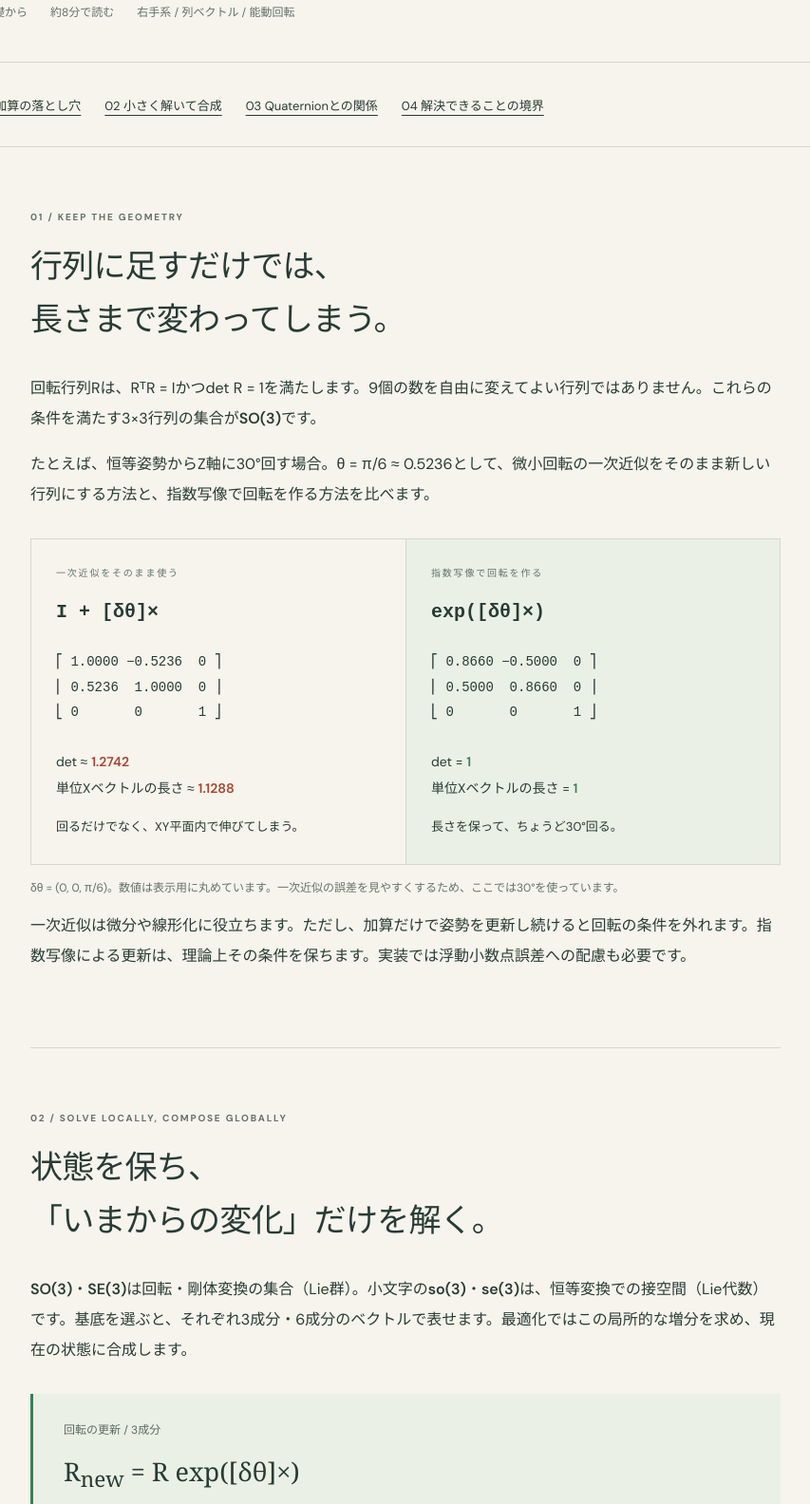
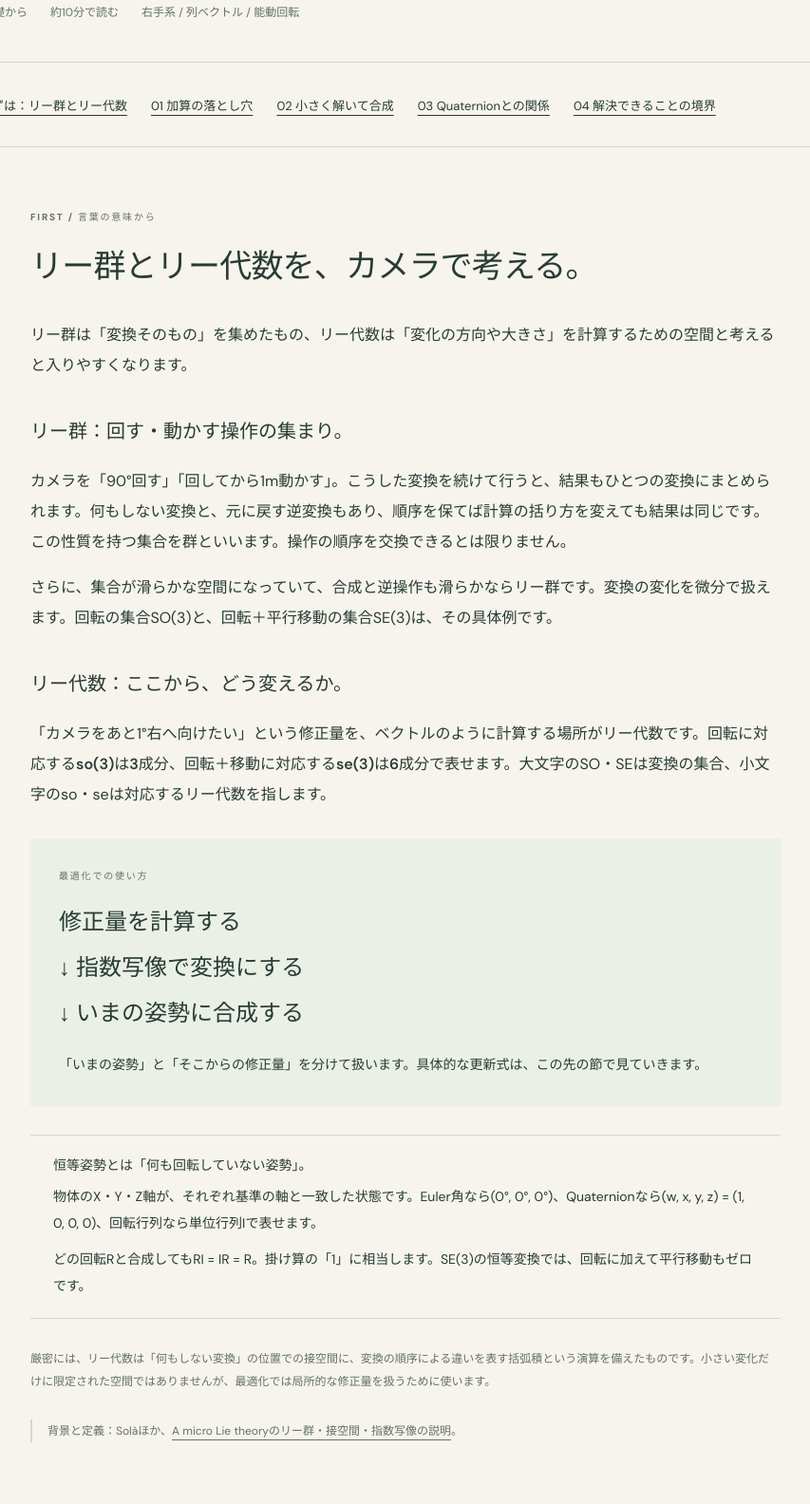
Before and after one commit to yoshimasa1700/rotation-lab, a website built with Vite: page optimization.html in a window 1280 px wide. Shown: the part 562-2146 px from the top of the page at 95% size, without its empty margins (213-1066 px from the left). Built offline with nearby package versions, Linux system fonts and the light colour scheme.

Commit message:
Explain Lie groups, Lie algebras and identity poses for beginners

```diff
--- a/optimization.html
+++ b/optimization.html
@@ -29,18 +29,77 @@
           回転や位置姿勢を推定するときは、<strong>正しい幾何を保ちながら、必要な自由度だけを動かす</strong>と扱いやすくなります。そのための道具が、SO(3)・SE(3)上の状態と、Lie代数による局所更新です。
         </p>
         <div class="guide-meta">
-          <span>ベクトル・行列の基礎から</span><span>約8分で読む</span
+          <span>ベクトル・行列の基礎から</span><span>約10分で読む</span
           ><span>右手系 / 列ベクトル / 能動回転</span>
         </div>
       </header>
       <nav class="guide-toc" aria-label="このページの目次">
         <span class="eyebrow">CONTENTS</span
+        ><a href="#lie-basics">まずは：リー群とリー代数</a
         ><a href="#addition">01 加算の落とし穴</a
         ><a href="#local">02 小さく解いて合成</a
         ><a href="#quaternion">03 Quaternionとの関係</a
         ><a href="#limits">04 解決できることの境界</a>
       </nav>
       <article class="guide-body">
+        <section
+          id="lie-basics"
+          class="guide-section"
+          aria-labelledby="lie-basics-title"
+        >
+          <p class="eyebrow">FIRST / 言葉の意味から</p>
+          <h2 id="lie-basics-title">リー群とリー代数を、カメラで考える。</h2>
+          <p>
+            <strong
+              >リー群は「変換そのもの」を集めたもの、リー代数は「変化の方向や大きさ」を計算するための空間</strong
+            >と考えると入りやすくなります。
+          </p>
+          <h3>リー群：回す・動かす操作の集まり。</h3>
+          <p>
+            カメラを「90°回す」「回してから1m動かす」。こうした変換を続けて行うと、結果もひとつの変換にまとめられます。何もしない変換と、元に戻す逆変換もあり、順序を保てば計算の括り方を変えても結果は同じです。この性質を持つ集合を<strong>群</strong>といいます。操作の順序を交換できるとは限りません。
+          </p>
+          <p>
+            さらに、集合が滑らかな空間になっていて、合成と逆操作も滑らかなら<strong>リー群</strong>です。変換の変化を微分で扱えます。回転の集合SO(3)と、回転＋平行移動の集合SE(3)は、その具体例です。
+          </p>
+          <h3>リー代数：ここから、どう変えるか。</h3>
+          <p>
+            「カメラをあと1°右へ向けたい」という修正量を、ベクトルのように計算する場所がリー代数です。回転に対応する<strong>so(3)は3成分</strong>、回転＋移動に対応する<strong>se(3)は6成分</strong>で表せます。大文字のSO・SEは変換の集合、小文字のso・seは対応するリー代数を指します。
+          </p>
+          <div class="closing-note">
+            <p class="eyebrow">最適化での使い方</p>
+            <p>
+              <strong
+                >修正量を計算する<br />↓ 指数写像で変換にする<br />↓
+                いまの姿勢に合成する</strong
+              >
+            </p>
+            <p>
+              「いまの姿勢」と「そこからの修正量」を分けて扱います。具体的な更新式は、この先の節で見ていきます。
+            </p>
+          </div>
+          <aside class="margin-note" id="identity">
+            <strong>恒等姿勢とは「何も回転していない姿勢」。</strong>
+            <p>
+              物体のX・Y・Z軸が、それぞれ基準の軸と一致した状態です。Euler角なら(0°,
+              0°, 0°)、Quaternionなら(w, x, y, z) = (1, 0, 0,
+              0)、回転行列なら単位行列Iで表せます。
+            </p>
+            <p>
+              どの回転Rと合成してもRI = IR =
+              R。掛け算の「1」に相当します。SE(3)の恒等変換では、回転に加えて平行移動もゼロです。
+            </p>
+          </aside>
+          <p class="guide-caption">
+            厳密には、リー代数は「何もしない変換」の位置での接空間に、変換の順序による違いを表す括弧積という演算を備えたものです。小さい変化だけに限定された空間ではありませんが、最適化では局所的な修正量を扱うために使います。
+          </p>
+          <p class="reference-note">
+            背景と定義：Solàほか、<a
+              href="https://arxiv.org/html/1812.01537v9#S2"
+              >A micro Lie theoryのリー群・接空間・指数写像の説明</a
+            >。
+          </p>
+        </section>
+
         <section id="addition" class="guide-section">
           <p class="eyebrow">01 / KEEP THE GEOMETRY</p>
           <h2>行列に足すだけでは、<br />長さまで変わってしまう。</h2>
```
